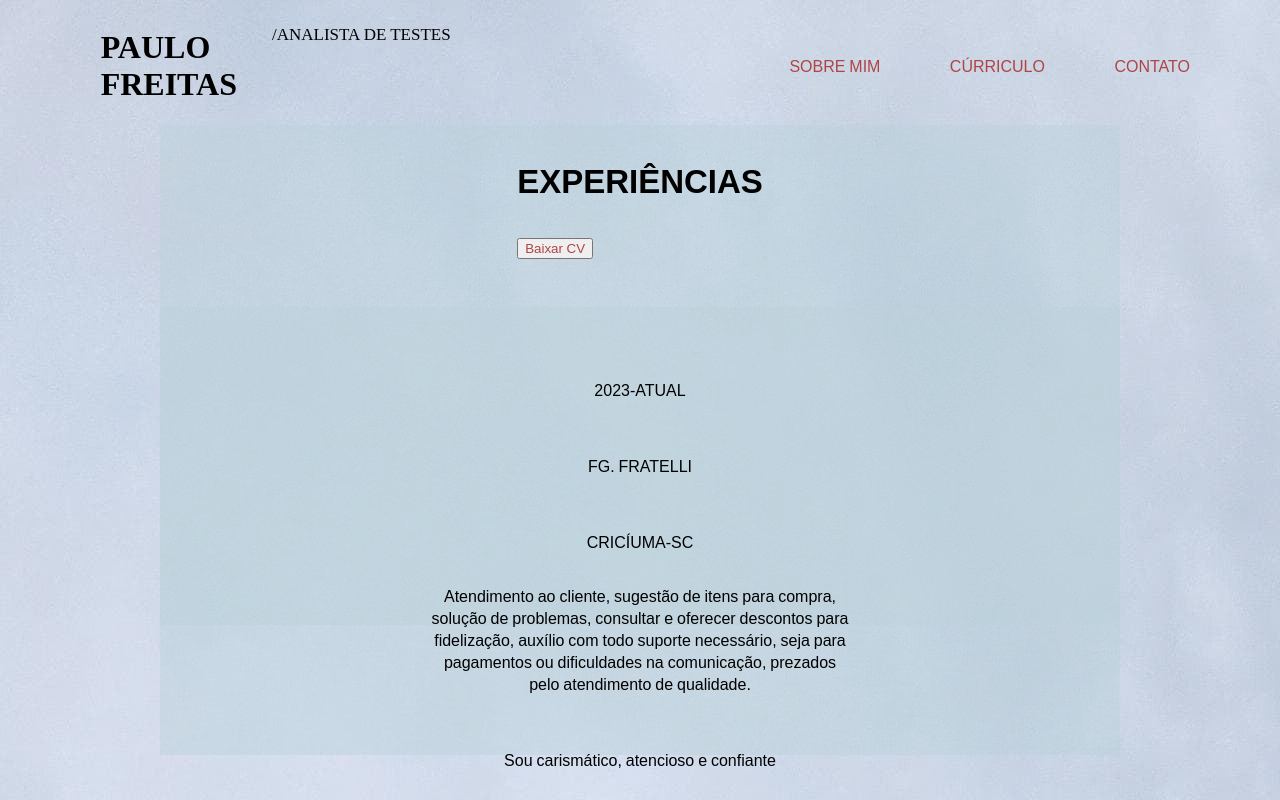
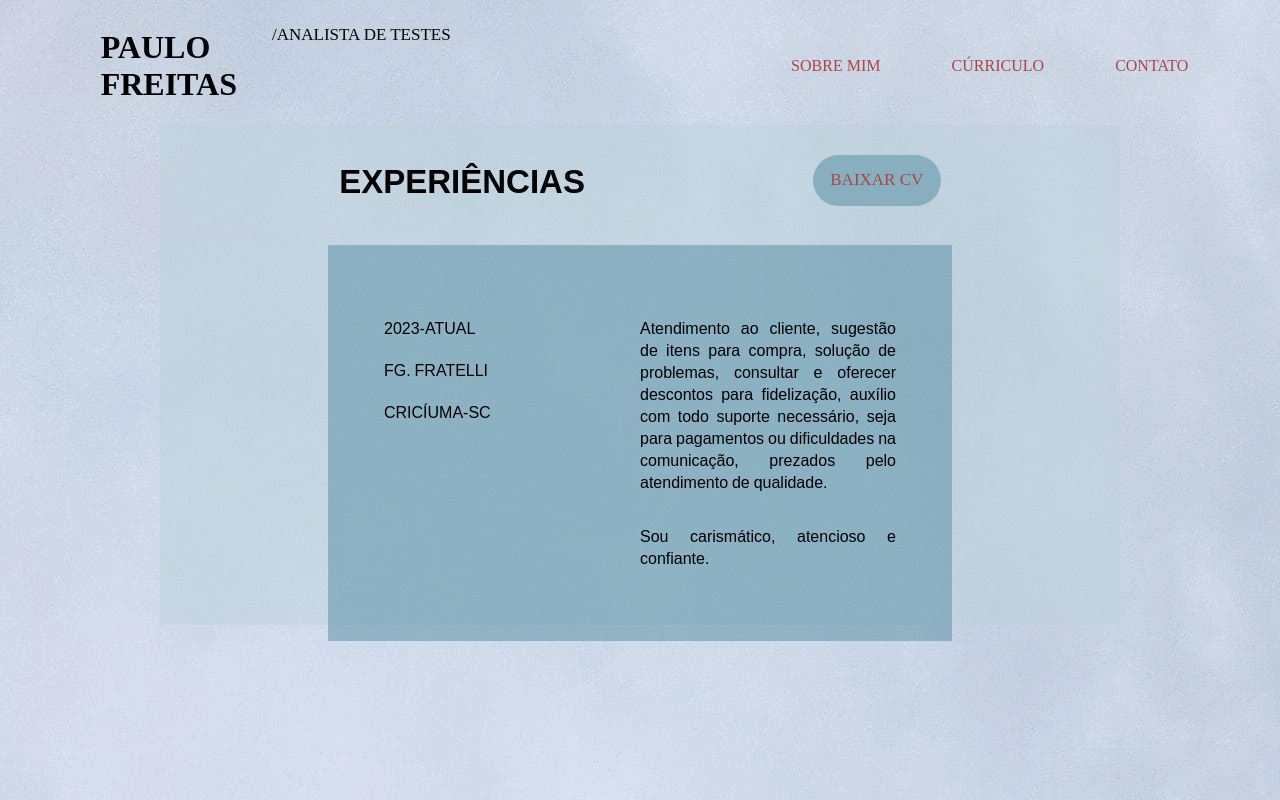
Before and after one commit to PaulocFreitas1/PaulocFreitas1, a plain HTML site: page Curso-QA/portfolio/curriculo.html in a window 1280 px wide. Drawn offline with Linux system fonts and the light colour scheme.

Commit message:
atualizados

```diff
--- a/Curso-QA/portfolio/curriculo.css
+++ b/Curso-QA/portfolio/curriculo.css
@@ -5,11 +5,11 @@ body{    display: grid;
     justify-items: center;
  background-image: url("./background.jpg");
 }
-header{
-    display: flex;
+header{ display: flex;
     height: auto;
     width: 98%;
 }
+
 #h-left{display:flex;
     width: 50%;
     height: auto;
@@ -23,11 +23,12 @@ header{
 }
 #h-right{ display: grid;
     width: 50%;
+    font-family: poppins semi bold;
 }
 a{
     text-decoration:none;
 }
-#h-right ul{   display: flex;
+#h-right ul{display: flex;
     list-style: none;
     text-align: center;
     justify-content: space-evenly;
@@ -40,29 +41,48 @@ section{display: flex;
     height: 500px;
     background: #bbd2da7a;
 }
+.t-header{display: flex;
+justify-content: space-between;
+width: 47vw;
+align-items: center;
+}
 div h3{
     font-size: 33px;
 }
-div button{
-    color: aquamarine;
+.t-header a{display: grid;
+    background: #88afc0;
+    font-family: avenir light;
+    font-size: 17px;
+    height: 3.2rem;
+    width: 8rem;
+    border-radius: 32px;
+    align-items: center;
+    justify-items: center;
+}
+.t-header a:hover{
+    background: rgb(88, 180, 241);
+    cursor: pointer;
 }
 container{
     display: flex;
-    flex-direction: column;
-    text-align: center;
-    list-style: none;
-    align-items: center;
     padding: 3.5rem;
-    margin-top: 5%;
-    background: #bbd2da7a;
-    width: auto;
+    margin-top: 1%;
+    background: #43839a70;
+    width: 40vw;
     height: 21rem;
 }
-#cont-left{  width: 50%;
+#cont-left{    display: flex;
+    width: 50%;
     height: auto;
+    flex-direction: column;
 }
-#cont-right{  width: 50%;
+#cont-left p{height: 10px;
+}
+#cont-right{     display: flex;
+    width: 50%;
     height: auto;
+    flex-direction: column;
+    text-align: justify;
 }
 a{
     text-decoration: none;
--- a/Curso-QA/portfolio/curriculo.html
+++ b/Curso-QA/portfolio/curriculo.html
@@ -24,22 +24,19 @@
 </header>
 	<body>
 		<section>
-		<div><h3>EXPERIÊNCIAS</h3>
-		<button><a href="#">Baixar CV</a></button></div>
+		<div class="t-header"><h3>EXPERIÊNCIAS</h3>
+		<a href="#">BAIXAR CV</a></div>
 		<container>
 			<div id="cont-left">
 				<p>2023-ATUAL</p>
-				<br>
 				<p>FG. FRATELLI</p>
-				<br>
 				<p>CRICÍUMA-SC</p>
 			</div>
 			<div id="cont-right">
 				<p>	Atendimento ao cliente, sugestão de itens para compra, solução de problemas,
 					consultar e oferecer descontos para fidelização, auxílio com todo suporte necessário,
 					seja para pagamentos ou dificuldades na comunicação, prezados pelo atendimento de qualidade.</p>
-					<br>
-				<p>Sou carismático, atencioso e confiante</p>
+				<p>Sou carismático, atencioso e confiante.</p>
 			</div>
 		</container>
 		</section>
--- a/Curso-QA/portfolio/portfolio.css
+++ b/Curso-QA/portfolio/portfolio.css
@@ -32,7 +32,6 @@ display: flex;
     width: 960px;
     height: auto;
 }
-body
 #safe-left{display: flex;
     width: 70%;
     height: 500px;
```
Also changed, not shown: Curso-QA/index.html (deleted, +0 -36 lines).
